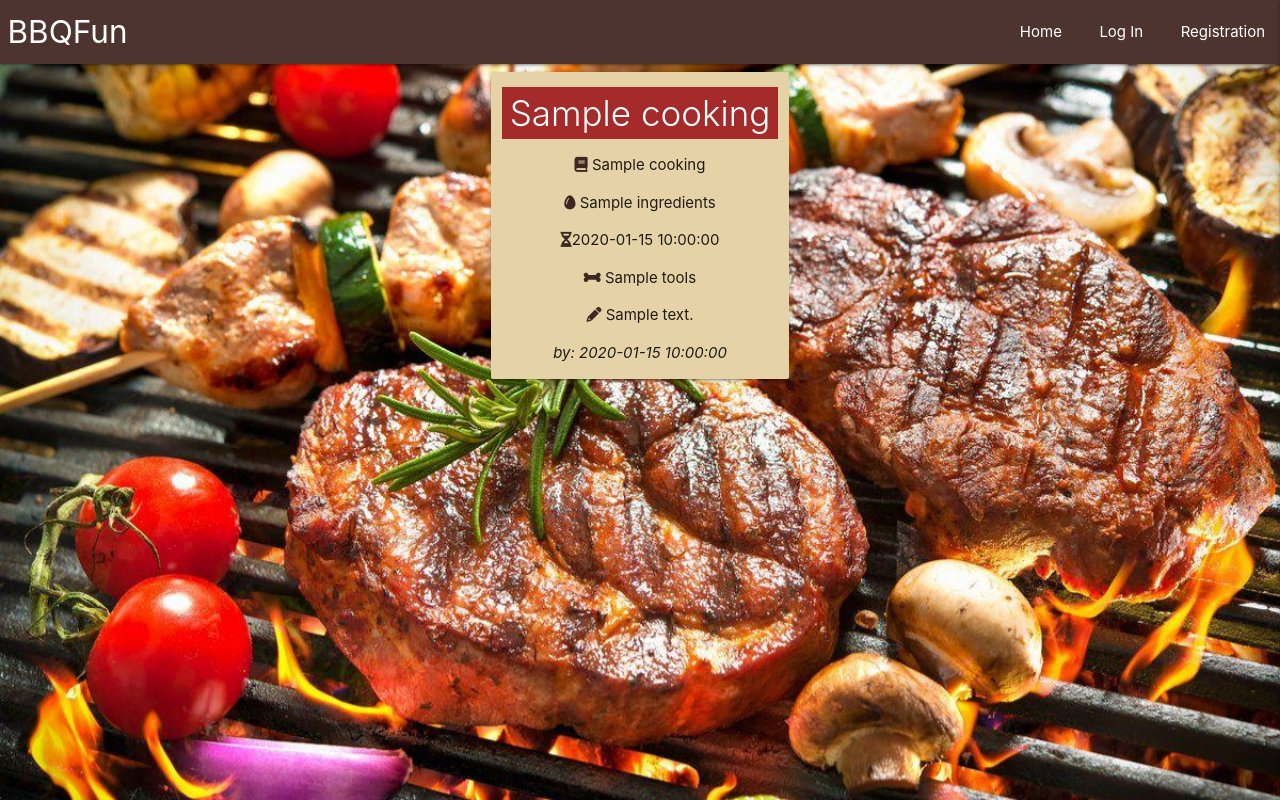
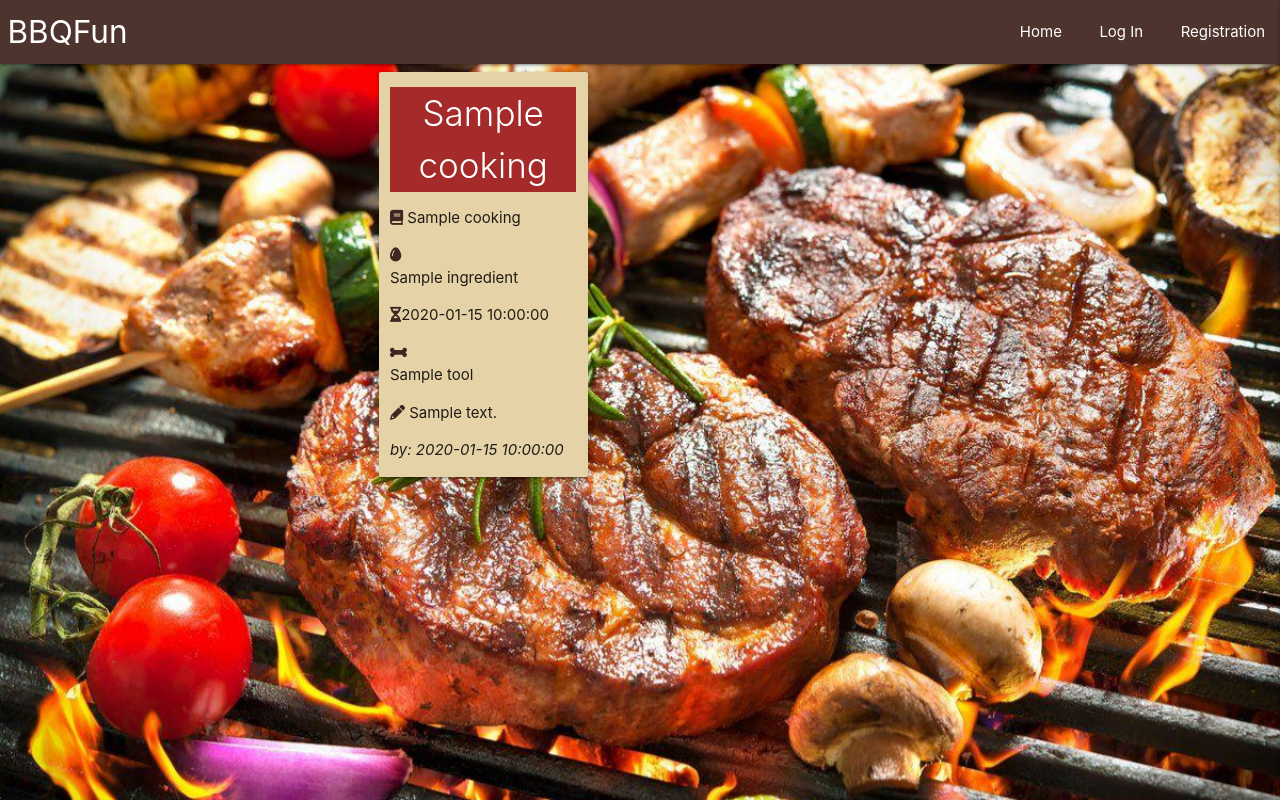
Before and after one commit to 78Istvan/Build-Seven-Project, a Flask app: page / in a window 1280 px wide. Run offline with Flask 2, Linux system fonts and the light colour scheme; a database or web service that is not in the repository returns one stand-in record (values such as "Sample title"); some libraries are stand-ins or nearby versions.

Commit message:
Created mongodb arrey iteration in cooking.html page to get arrey list back to home page

```diff
--- a/app.py
+++ b/app.py
@@ -121,8 +121,8 @@
             "category_name": request.form.get("category_name"),
             "recipe_title": request.form.get("recipe_title"),
             "cooking_time": request.form.get("cooking_time"),
-            "tools": request.form.getlist("tools"),
-            "ingredients": request.form.getlist("ingredients"),
+            "tools": request.form.get("tools").split(","),
+            "ingredients": request.form.get("ingredients").split(","),
             "description": request.form.get("description"),
             "created_by": session["user"]
         }
--- a/templates/cooking.html
+++ b/templates/cooking.html
@@ -4,11 +4,12 @@
         <div class=" extended">
            <img src="{{ url_for('static', filename='images/bbq-bg6.jpg') }}" class="bg">
 
+          <div class="container">
+           <div class="row">
 
-           <div class="row col s12 m6 l3 offset-l2 center-align">
               {% for cook in cooking %}
 
-              <div class="card row col l4 offset-l4 card-main">
+              <div class="card col s12 m6 l4 offset-l1 card-main">
             <ul>
               <li>
 
@@ -17,9 +18,17 @@
                 </div>
 
                     <p><i class="fas fa-book brown-text text-darken-4 prefix"></i> {{ cook.recipe_title }} </p>
-                  <p><i class="fas fa-egg brown-text text-darken-4 prefix"></i> {{ cook.ingredients }} </p>
+                    <ul><i class="fas fa-egg brown-text text-darken-4 prefix"></i>
+                    {% for ingredient in cook.ingredients %}
+                    <li>{{ ingredient }} </li>
+                    {% endfor %}
+                    </ul>
                     <p><i class="fas fa-hourglass-half brown-text text-darken-4 prefix"></i>{{ cook.cooking_time }} </p>
-                  <p><i  class="fas fa-bone brown-text text-darken-4 prefix"></i> {{ cook.tools }}</p>
+                    <ul><i class="fas fa-bone brown-text text-darken-4 prefix"></i>
+                    {% for tool in cook.tools %}
+                    <li>{{ tool }} </li>
+                    {% endfor %}
+                    </ul>
                     <p><i  class="fas fa-pencil-alt brown-text text-darken-4 prefix"></i> {{ cook.description }} </p>
                     <p><em>by: {{ cook.created_by }}</em></p>
 
@@ -28,7 +37,9 @@
                   </div>
 
 
+
               {% endfor %}
               </div>
             </div>
+          </div>
     {% endblock %}
```
Lines whose indentation alone changed are shown as unchanged.
